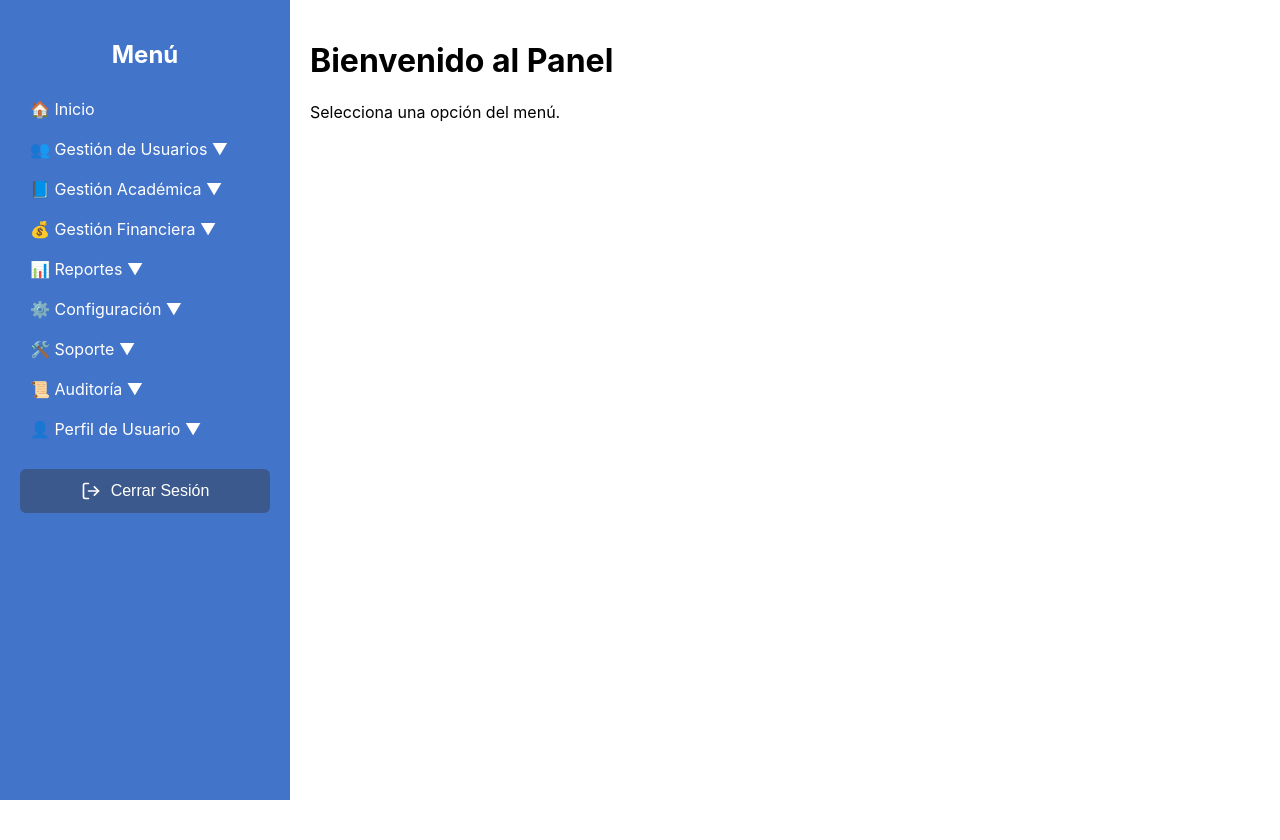
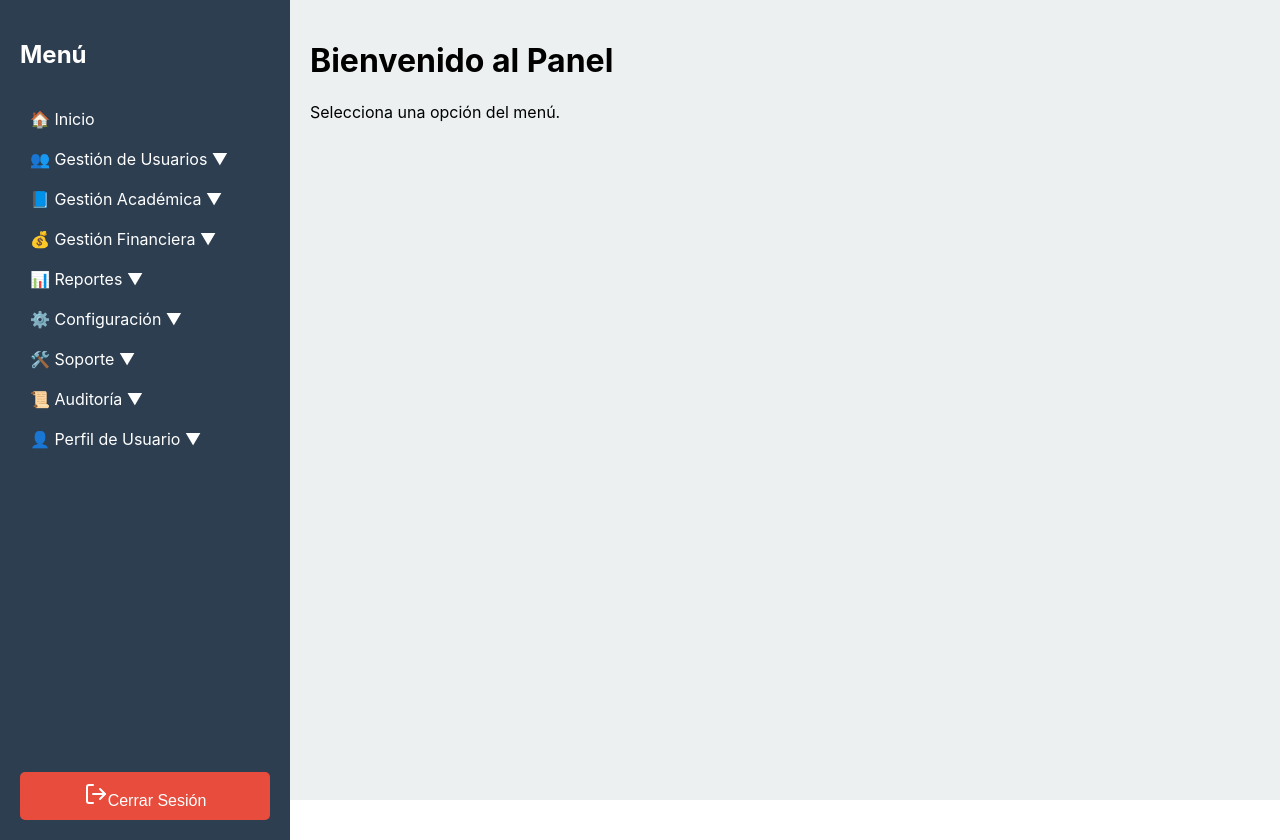
Before and after one commit to Jonathann-h/tp-is1, a React (Create React App) app: page /tp-is1/dashboard in a window 1280 px wide. Before the commit the page ends 800 px from the top, so only its background shows below. Built offline with nearby package versions, Linux system fonts and the light colour scheme.

Commit message:
Solucion al error en el dashboard

```diff
--- a/src/components/dashboard.css
+++ b/src/components/dashboard.css
@@ -3,74 +3,73 @@
   height: 100vh;
 }
 
+/* Estilos de la barra lateral */
 .sidebar {
-    width: 250px;
-    background: #4274ca;
-    color: white;
-    padding: 20px;
+  width: 250px; /*Ancho de la barra lateral */
+  background: #2c3e50;  /*Color de fondo (2c3e50)(4274ca)*/
+  color: white; /*Color de texto */
+  padding: 20px;  /*Espacio interno */
+  display: flex;  /*Permite que los elementos se alineen en fila */
+  flex-direction: column; /*Alinea los elementos de arriba hacía abajo */
+  gap: 10px;/*Espacio entre elementos */
+  overflow-y: auto; /*Permite desplazamiento si el contenido es muy grande */
+  height: auto;/*Permite que el menú crezca si el contenido es muy grande */
+  min-height: 100vh; /*Asegura que el menú tenga mínimo el alto de la pantalla */
 }
 
-  .sidebar h2 {
-    text-align: center;
-  }
-
+/* Estilos del menú */
 .sidebar ul {
   list-style: none;
   padding: 0;
+  margin: 0;
 }
 
-  /* Estilos para el menú desplegable */
 .sidebar li {
   padding: 10px;
+  border-radius: 5px;
   cursor: pointer;
-    transition: 0.3s;
+  transition: background 0.3s;
 }
 
 .sidebar li:hover {
-    background: #236dbd;
+  background: #34495e;
 }
 
+/* Submenú */
 .submenu {
   padding-left: 15px;
-    background: rgba(255, 255, 255, 0.1);
+  display: block;
 }
 
 .submenu li {
   padding: 8px;
   font-size: 14px;
+  background: rgba(255, 255, 255, 0.1);
+  border-radius: 3px;
+  margin: 5px 0;
 }
 
-  .submenu li:hover {
-    background: rgba(255, 255, 255, 0.2);
+/* Botón de cierre de sesión */
+.logout-button {
+  margin-top: auto;
+  padding: 10px;
+  background-color: #e74c3c;
+  color: white;
+  border: none;
+  cursor: pointer;
+  text-align: center;
+  font-size: 16px;
+  border-radius: 5px;
 }
 
+.logout-button:hover {
+  background-color: #c0392b;
+}
+
+/* Contenido */
 .content {
   flex: 1;
   padding: 20px;
+  background: #ecf0f1;
+  overflow-y: auto;
 }
-
-.logout-button {
-  width: 100%;
-  background: #3b598d;
-  color: white;
-  border: none;
-  padding: 12px;
-  margin-top: 20px;
-  cursor: pointer;
-  font-size: 16px;
-  display: flex;
-  align-items: center;
-  justify-content: center;
-  gap: 10px; /* Espacio entre el icono y el texto */
-  border-radius: 6px;
-  transition: background 0.3s;
-}
-
-.logout-icon {
-  width: 20px;
-  height: 20px;
-}
-
-.logout-button:hover {
-  background: #d9534f; /* Mantiene el color sin cambios al hacer hover */
-}
```
Lines whose indentation alone changed are shown as unchanged.
